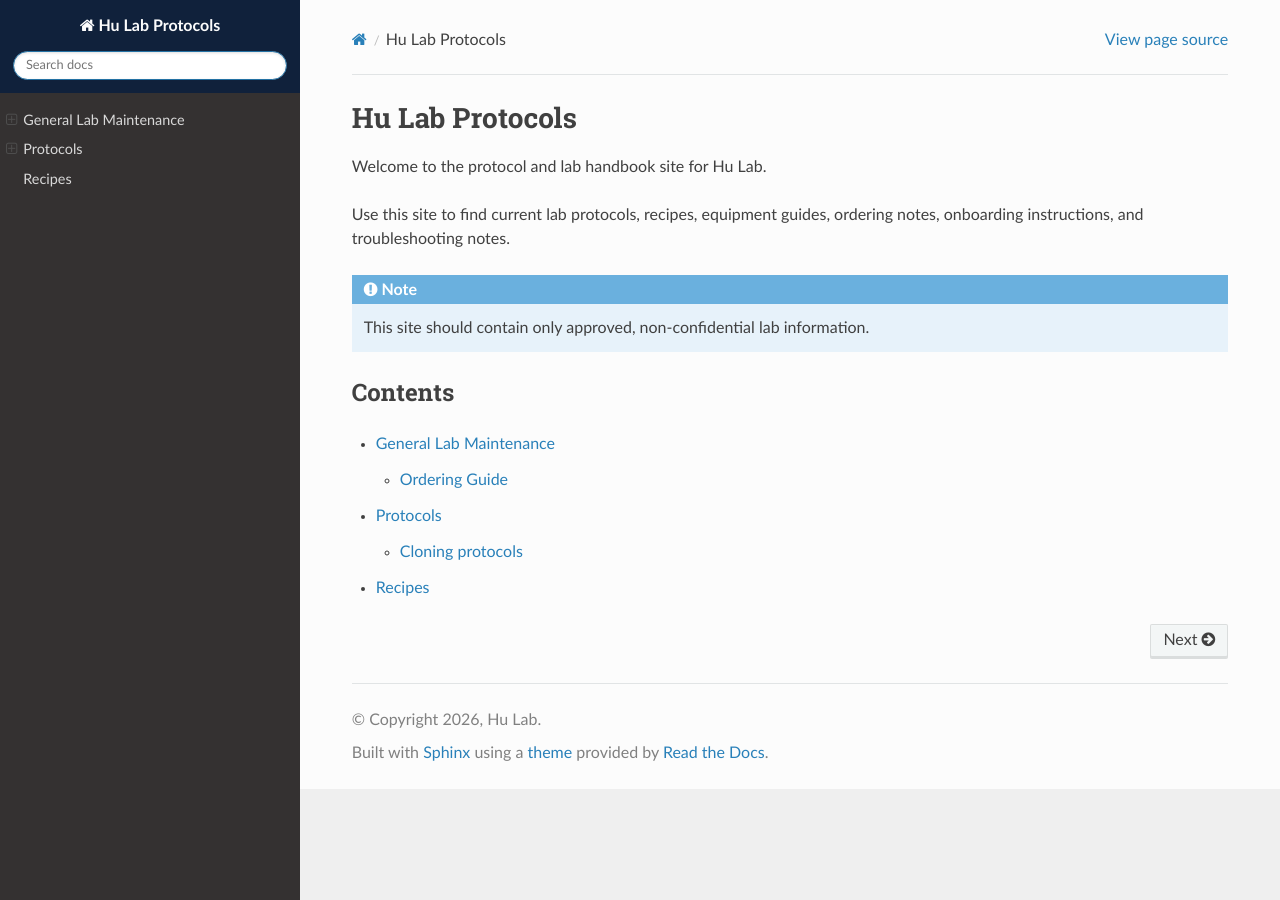
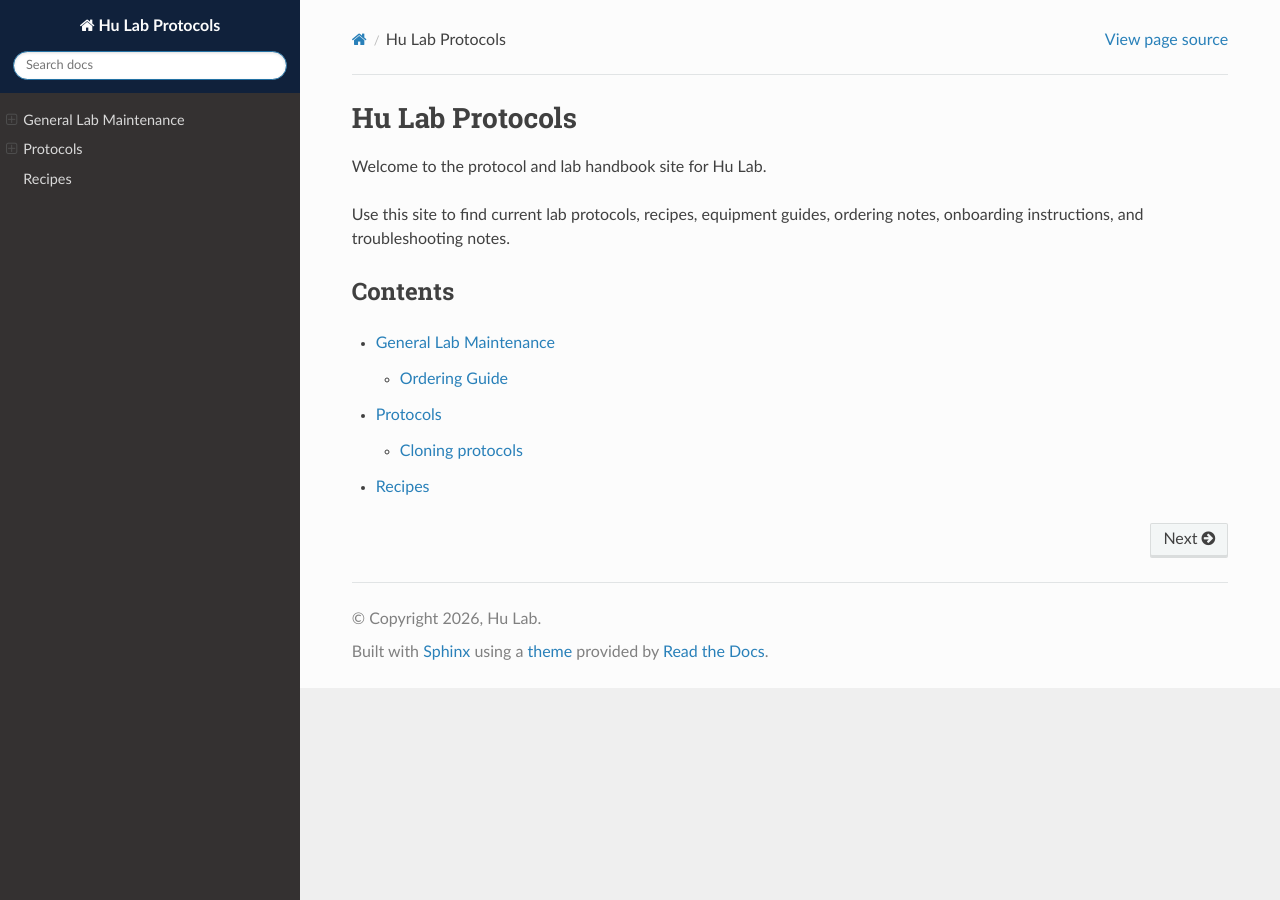
Before and after one commit to synbiosystems/Hu-Lab-Protocols, a Sphinx documentation site: the page built from docs/index.rst, in a window 1280 px wide. Built offline with Sphinx 7.4.7 and the Read the Docs theme 3.1.0, drawn with Linux system fonts in a browser that asks for light colours.

Commit message:
Update index.rst

```diff
--- a/docs/index.rst
+++ b/docs/index.rst
@@ -4,10 +4,6 @@ Hu Lab Protocols
 Welcome to the protocol and lab handbook site for Hu Lab.
 
 Use this site to find current lab protocols, recipes, equipment guides, ordering notes, onboarding instructions, and troubleshooting notes.
-
-.. note::
-
-   This site should contain only approved, non-confidential lab information.
 
 Contents
 --------
```
